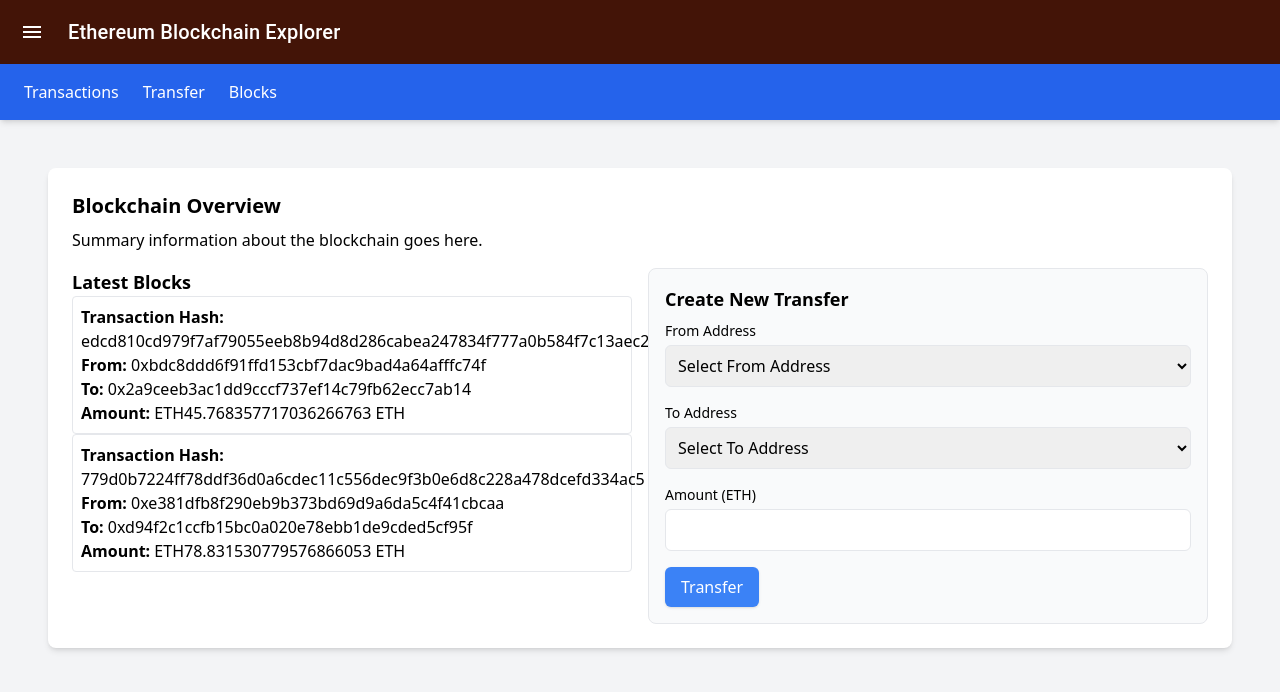
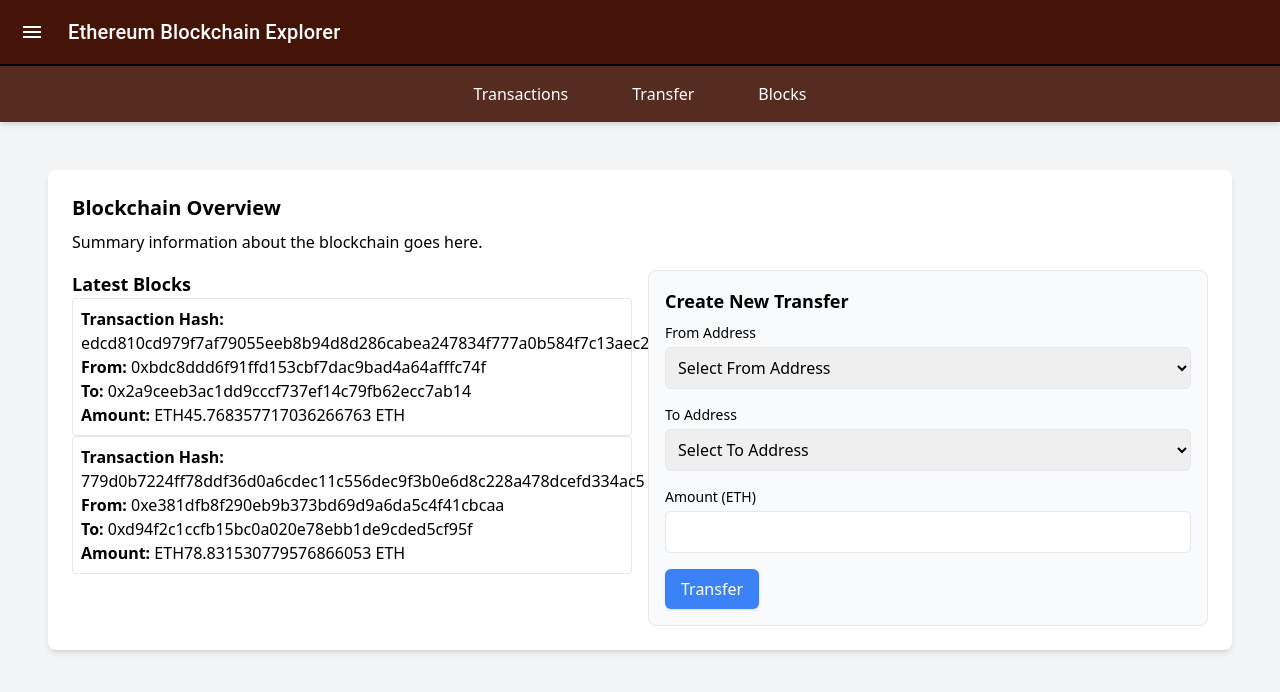
Before and after one commit to PrayagTandon/Front-End, a React (Vite) app in the folder ethereum-blockchain-explorer/: page /transfer in a window 1280 px wide. Shown: the top 692 px of the page. Built offline with nearby package versions, Linux system fonts and the light colour scheme.

Commit message:
FInal design changes

```diff
--- a/ethereum-blockchain-explorer/src/components/Dashboard.jsx
+++ b/ethereum-blockchain-explorer/src/components/Dashboard.jsx
@@ -24,7 +24,7 @@
     const availableAddresses = transactions.map((tx) => tx.from);
 
     return (
-        <div className="p-6">
+        <div className="m-6 backdrop-blur-2xl">
             <div className="bg-white rounded-lg shadow-md p-6 mb-6">
                 <h2 className="text-xl font-bold">Blockchain Overview</h2>
                 <p className="mt-2">Summary information about the blockchain goes here.</p>
--- a/ethereum-blockchain-explorer/src/components/Navbar.jsx
+++ b/ethereum-blockchain-explorer/src/components/Navbar.jsx
@@ -4,7 +4,7 @@
 
 const Navbar = () => {
     return (
-        <AppBar position="static" sx={{ backgroundColor: 'rgb(67 20 7)' }}>
+        <AppBar position="static" sx={{ backgroundColor: 'rgb(67 20 7)', borderBottom: '2px solid black' }}>
             <Toolbar>
                 <IconButton edge="start" color="inherit" aria-label="menu" sx={{ mr: 2 }}>
                     <MenuIcon />
--- a/ethereum-blockchain-explorer/src/components/Navigation.jsx
+++ b/ethereum-blockchain-explorer/src/components/Navigation.jsx
@@ -3,10 +3,10 @@
 
 const Navigation = () => {
     return (
-        <nav className="bg-blue-600 text-white py-4 px-6 shadow-md">
-            <ul className="flex space-x-6">
+        <nav className="bg-[#562c20] text-white py-4 px-12 shadow-md flex justify-center">
+            <ul className="flex gap-16 justify-center items-center">
                 <li>
-                    <Link to="/transactions" className="hover:text-gray-300">Transactions</Link>
+                    <Link to="/transactions" className=" hover:text-gray-300">Transactions</Link>
                 </li>
                 <li>
                     <Link to="/transfer" className="hover:text-gray-300">Transfer</Link>
```
